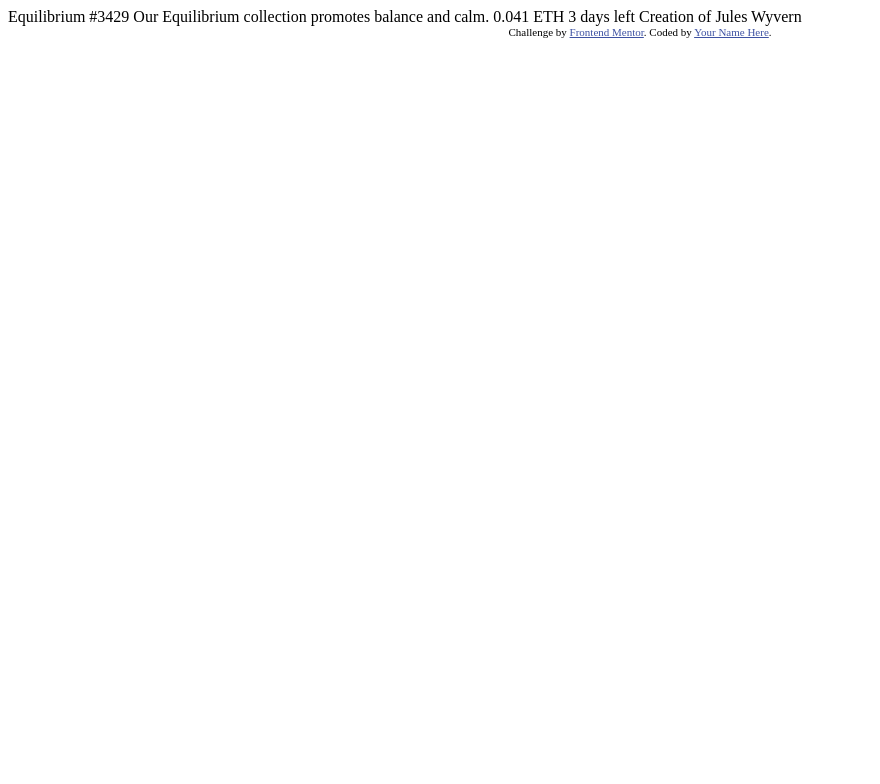
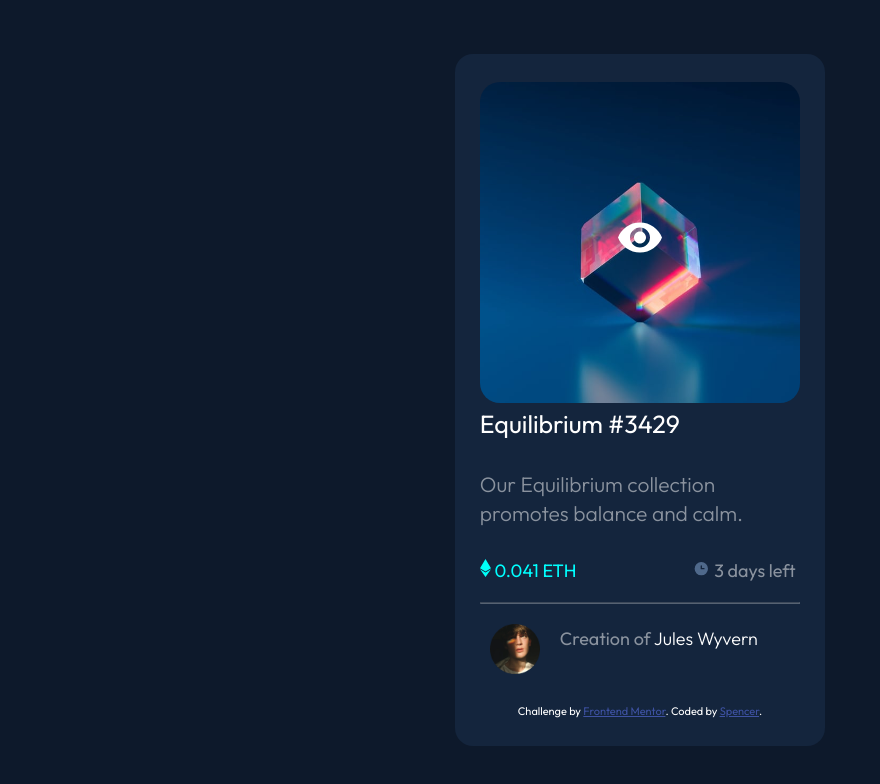
Before and after one commit to Oakwood811/nft-preview-card-component, a plain HTML site: page index.html in a window 1280 px wide. Shown: the whole page, without its empty margins (0-880 px from the left). Drawn offline with Linux system fonts and the light colour scheme.

Commit message:
initial issue

```diff
--- a/index.html
+++ b/index.html
@@ -5,29 +5,46 @@
   <meta name="viewport" content="width=device-width, initial-scale=1.0"> <!-- displays site properly based on user's device -->
 
   <link rel="icon" type="image/png" sizes="32x32" href="./images/favicon-32x32.png">
+  <link rel="stylesheet" href="style.css">
 
-  <title>Frontend Mentor | NFT preview card component</title>
+  <title>NFT preview card component</title>
 
   <!-- Feel free to remove these styles or customise in your own stylesheet 👍 -->
   <style>
-    .attribution { font-size: 11px; text-align: center; }
-    .attribution a { color: hsl(228, 45%, 44%); }
+
   </style>
 </head>
 <body>
+<div class="container">
+  <div class="wrapper">
+      <img class="cube" src="images/image-equilibrium.jpg" alt="">
+      <div class="eye">
+        <img src="images/icon-view.svg" alt="">
+      </div>
+      <a href="#" class="title">Equilibrium #3429</a>
 
-  Equilibrium #3429
+      <p>Our Equilibrium collection promotes balance and calm.</p>
 
-  Our Equilibrium collection promotes balance and calm.
+      <div class="numbers">
+        <div class="eth"> <img src="images/icon-ethereum.svg" alt=""> 0.041 ETH</div>
 
-  0.041 ETH
-  3 days left
+        <div class="days"> <img src="images/icon-clock.svg" alt=""> 3 days left</div>
+      </div>
+      <hr>
 
-  Creation of Jules Wyvern
+      <div class="author">
+        <img class="pic" src="images/image-avatar.png" alt="">
+        <div class="create">Creation of </div>
+        <a href="#" class="jules"> Jules Wyvern</a>
+      </div>
 
-  <div class="attribution">
-    Challenge by <a href="https://www.frontendmentor.io?ref=challenge" target="_blank">Frontend Mentor</a>.
-    Coded by <a href="#">Your Name Here</a>.
+
+      <div class="attribution">
+        Challenge by <a href="https://www.frontendmentor.io?ref=challenge" target="_blank">Frontend Mentor</a>.
+        Coded by <a href="#">Spencer</a>.
+      </div>
   </div>
+</div>
+
 </body>
 </html>
--- /dev/null
+++ b/style.css
@@ -0,0 +1,120 @@
+@import url('https://fonts.googleapis.com/css2?family=Outfit:wght@300;400;600&display=swap');
+
+*{
+  padding: 0;
+  margin: 0;
+  box-sizing: border-box;
+}
+
+body{
+  font-size: 18px;
+  display: flex;
+  align-items: center;
+  justify-content: center;
+  font-family: 'Outfit', sans-serif;
+  min-height: 100vh;
+  background-color: hsl(217, 54%, 11%)
+}
+
+.container{
+  max-width: 370px;
+  color: white;
+  border-radius: 18px;
+  margin: 0 auto;
+  background-color: hsl(216, 50%, 16%)
+}
+
+.wrapper{
+  margin: .5rem .3rem;
+  padding: 20px;
+}
+
+.cube{
+  width: 100%;
+  border-radius: 20px;
+}
+
+.eye{
+  position: absolute;
+  left: 50%;
+  top: 30%;
+  transform: translate(-50%, -50%);
+}
+.eye:hover{
+  background-color: aqua;
+  min-width: 320px;
+  min-height: 300px;
+  opacity: .2;
+}
+
+.title{
+  font-size: 25px;
+  color: white;
+  text-decoration: none;
+}
+.title:hover{
+  color: aqua;
+}
+p{
+  padding-top: 30px;
+  padding-bottom: 30px;
+  color: white;
+  font-size: 21px;
+  line-height: 1.4;
+  opacity: .5;
+  font-weight: 100;
+}
+
+.numbers{
+  display: grid;
+  grid-template-columns: 1fr .5fr;
+  padding-bottom: 20px;
+}
+.eth{
+  color: aqua;
+}
+
+.days{
+  color: white;
+  opacity: .5;
+}
+.profile{
+  color: white;
+  opacity: .5;
+}
+.author{
+  display: flex;
+  align-items: center;
+  padding-left: 10px;
+
+}
+.jules{
+  color: white;
+  font-weight: 100;
+  text-decoration: none;
+}
+.jules:hover{
+  color: aqua;
+}
+.pic{
+  width: 50px;
+  padding-top: 20px;
+  margin-right: 15px;
+}
+.create{
+  padding-left: 5px;
+  padding-right: 3px;
+
+  opacity: .5;
+}
+hr{
+  opacity: .3;
+}
+
+.attribution {
+  color: white;
+   font-size: 11px;
+  text-align: center;
+  margin-top: 30px;}
+.attribution a {
+  color: hsl(228, 45%, 44%); }
```
